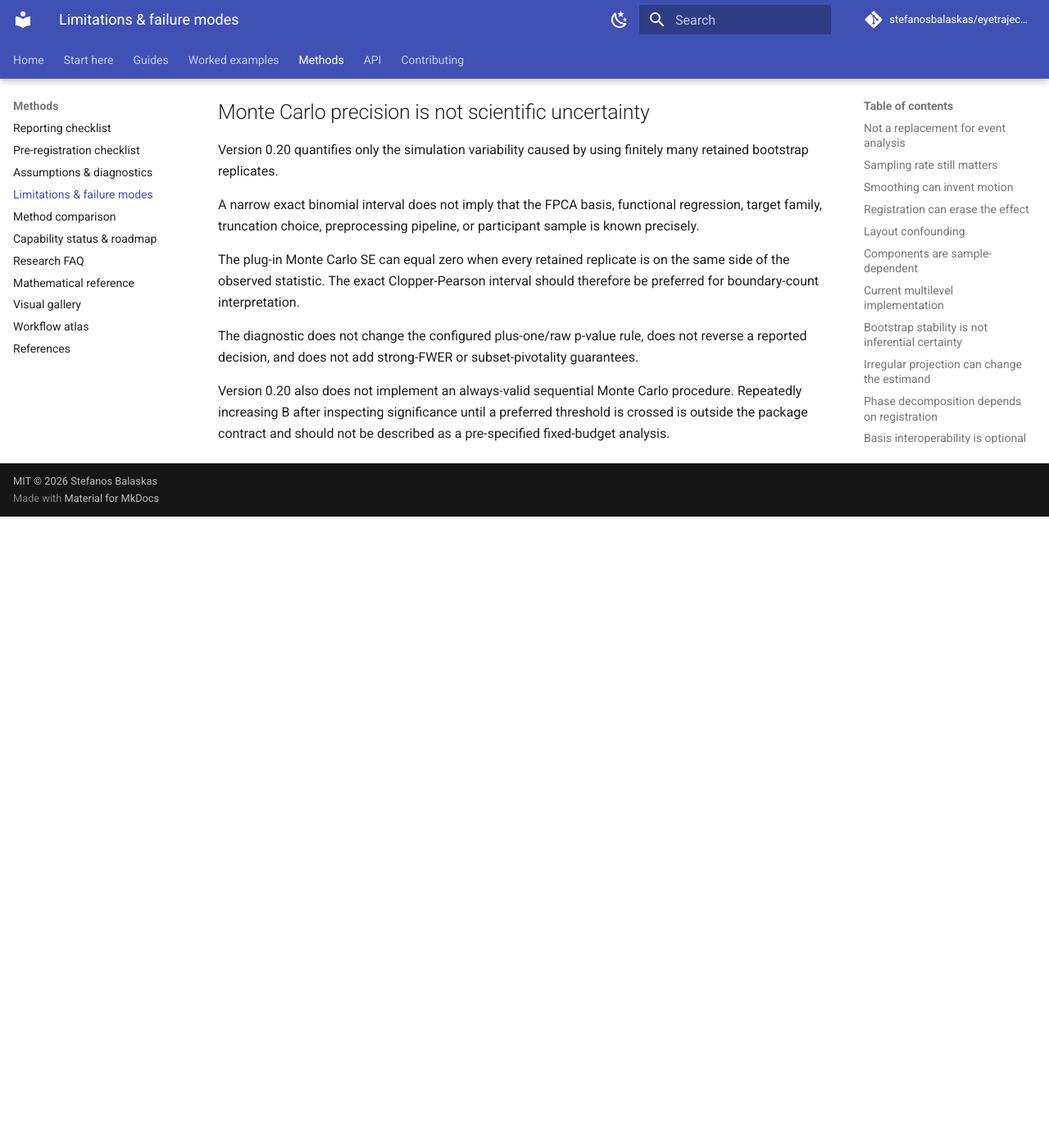
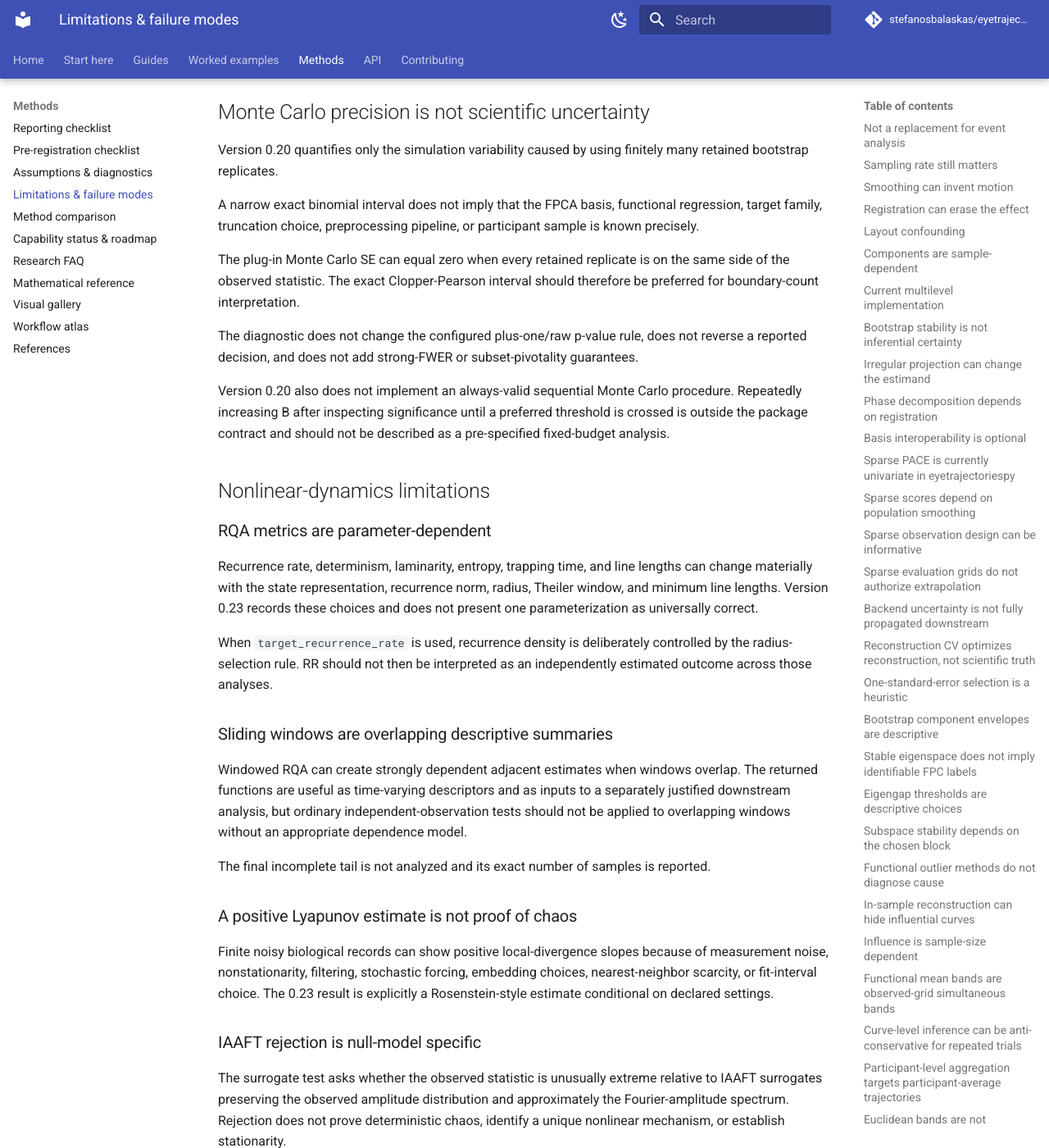
Before and after one commit to stefanosbalaskas/eyetrajectoriespy, an MkDocs documentation site: the page built from docs/methods/limitations.md, in a window 1280 px wide and 1400 px high, scrolled down 14974 px. Shown: the whole window at 82% size. Built offline with MkDocs 1.6.1 and Material for MkDocs 9.7.7, drawn with Linux system fonts in a browser that asks for light colours; comment, search, counter and statistics services are not loaded; before the commit the page ends 15604 px from its top, so only the background shows below that; some of the changed text lies outside the part shown.

Commit message:
Add nonlinear dynamics limitations

```diff
--- a/docs/methods/limitations.md
+++ b/docs/methods/limitations.md
@@ -421,3 +421,35 @@ The plug-in Monte Carlo SE can equal zero when every retained replicate is on th
 The diagnostic does not change the configured plus-one/raw p-value rule, does not reverse a reported decision, and does not add strong-FWER or subset-pivotality guarantees.
 
 Version 0.20 also does not implement an always-valid sequential Monte Carlo procedure. Repeatedly increasing B after inspecting significance until a preferred threshold is crossed is outside the package contract and should not be described as a pre-specified fixed-budget analysis.
+
+## Nonlinear-dynamics limitations
+
+### RQA metrics are parameter-dependent
+
+Recurrence rate, determinism, laminarity, entropy, trapping time, and line lengths can change materially with the state representation, recurrence norm, radius, Theiler window, and minimum line lengths. Version 0.23 records these choices and does not present one parameterization as universally correct.
+
+When `target_recurrence_rate` is used, recurrence density is deliberately controlled by the radius-selection rule. RR should not then be interpreted as an independently estimated outcome across those analyses.
+
+### Sliding windows are overlapping descriptive summaries
+
+Windowed RQA can create strongly dependent adjacent estimates when windows overlap. The returned functions are useful as time-varying descriptors and as inputs to a separately justified downstream analysis, but ordinary independent-observation tests should not be applied to overlapping windows without an appropriate dependence model.
+
+The final incomplete tail is not analyzed and its exact number of samples is reported.
+
+### A positive Lyapunov estimate is not proof of chaos
+
+Finite noisy biological records can show positive local-divergence slopes because of measurement noise, nonstationarity, filtering, stochastic forcing, embedding choices, nearest-neighbor scarcity, or fit-interval choice. The 0.23 result is explicitly a Rosenstein-style estimate conditional on declared settings.
+
+### IAAFT rejection is null-model specific
+
+The surrogate test asks whether the observed statistic is unusually extreme relative to IAAFT surrogates preserving the observed amplitude distribution and approximately the Fourier-amplitude spectrum. Rejection does not prove deterministic chaos, identify a unique nonlinear mechanism, or establish stationarity.
+
+### Return-map stability is experimental
+
+The empirical Poincare workflow assumes meaningful repeated crossings and sufficient local return transitions. Section placement, crossing direction, included state variables, reference state, neighborhood rule, noise, and cycle count can change the fitted Jacobian.
+
+The eigenvalues of that fitted Jacobian are **not Floquet multipliers**. Classical Floquet analysis requires a specified dynamical model and variational equations around a periodic orbit.
+
+### Classical continuation is not implemented
+
+Version 0.23 does not expose `detect_bifurcation(gaze)`, numerical continuation, a monodromy matrix, or `floquet_multipliers(gaze)`. Those would require an identified dynamical system (dot{mathbf x}=f(mathbf x,	heta)) and dedicated model-validation contracts. Raw gaze observations are not silently treated as a known ODE.
```
